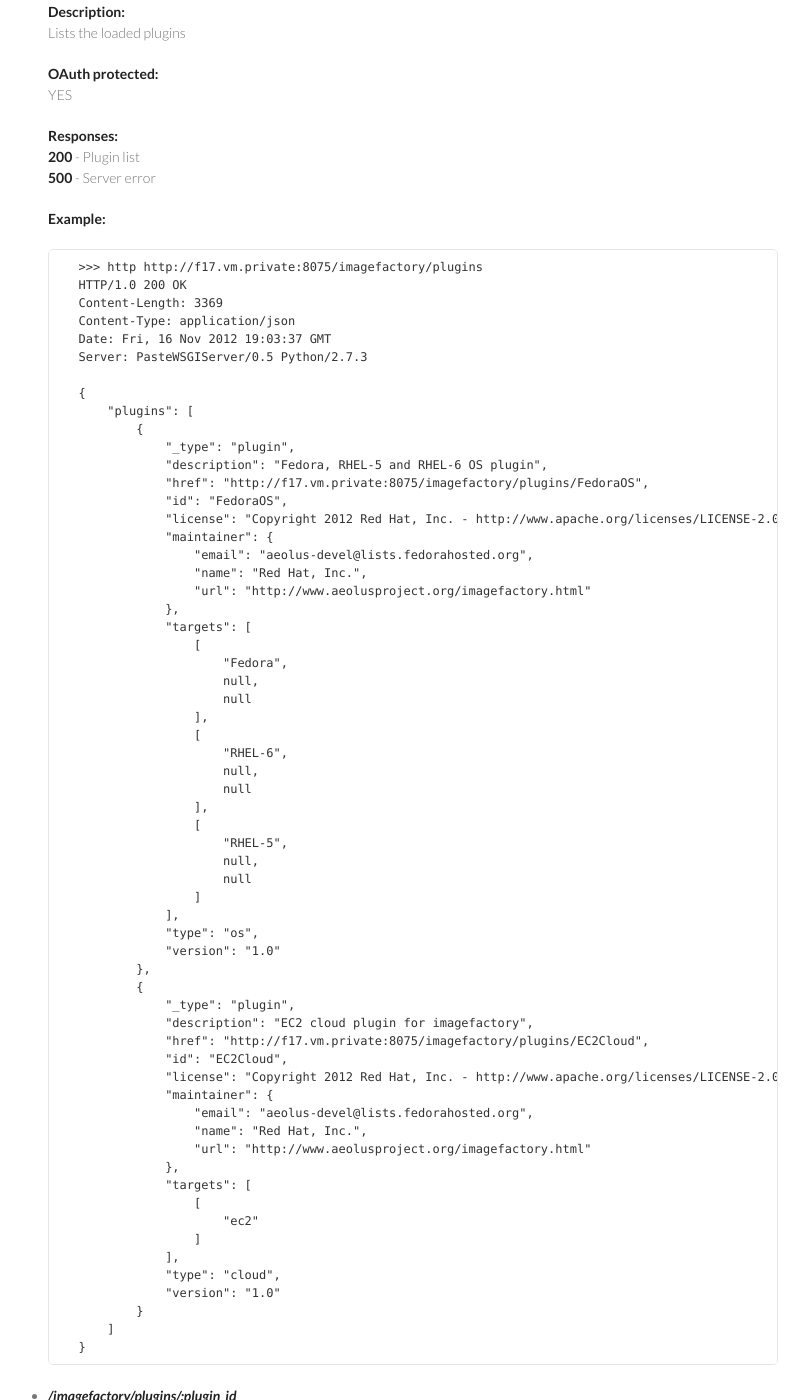
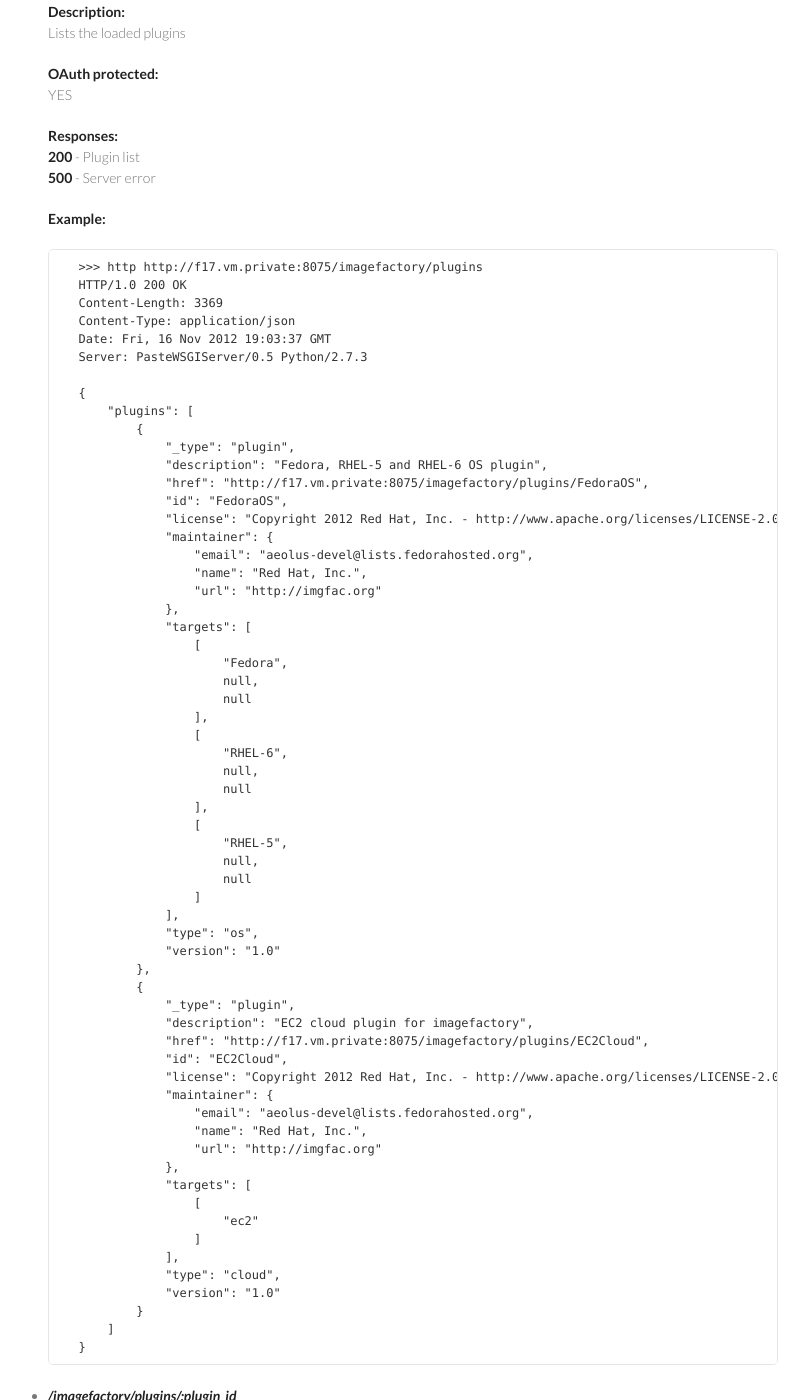
Before and after one commit to redhat-imaging/imagefactory, a Jekyll site: the page built from documentation/rest-api.markdown, in a window 1280 px wide and 1400 px high, scrolled down 9443 px. Shown: the whole window, without its empty margins (292-1101 px from the left). Built offline with Jekyll 4.4.1, drawn with Linux system fonts in a browser that asks for light colours; some of the changed lines change nothing that is shown; some of the changed text lies outside the part shown.

Commit message:
correct the homepage url
Signed-off-by: Steve Loranz <sloranz@redhat.com>

```diff
--- a/documentation/rest-api.markdown
+++ b/documentation/rest-api.markdown
@@ -490,7 +490,7 @@ _Note:_ The examples below use [HTTPie](http://httpie.org/ "HTTPie: a CLI, cURL-
                     "maintainer": {
                         "email": "aeolus-devel@lists.fedorahosted.org",
                         "name": "Red Hat, Inc.",
-                        "url": "http://www.aeolusproject.org/imagefactory.html"
+                        "url": "http://imgfac.org"
                     },
                     "targets": [
                         [
@@ -521,7 +521,7 @@ _Note:_ The examples below use [HTTPie](http://httpie.org/ "HTTPie: a CLI, cURL-
                     "maintainer": {
                         "email": "aeolus-devel@lists.fedorahosted.org",
                         "name": "Red Hat, Inc.",
-                        "url": "http://www.aeolusproject.org/imagefactory.html"
+                        "url": "http://imgfac.org"
                     },
                     "targets": [
                         [
@@ -567,7 +567,7 @@ _Note:_ The examples below use [HTTPie](http://httpie.org/ "HTTPie: a CLI, cURL-
             "maintainer": {
                 "email": "aeolus-devel@lists.fedorahosted.org",
                 "name": "Red Hat, Inc.",
-                "url": "http://www.aeolusproject.org/imagefactory.html"
+                "url": "http://imgfac.org"
             },
             "targets": [
                 [
```
